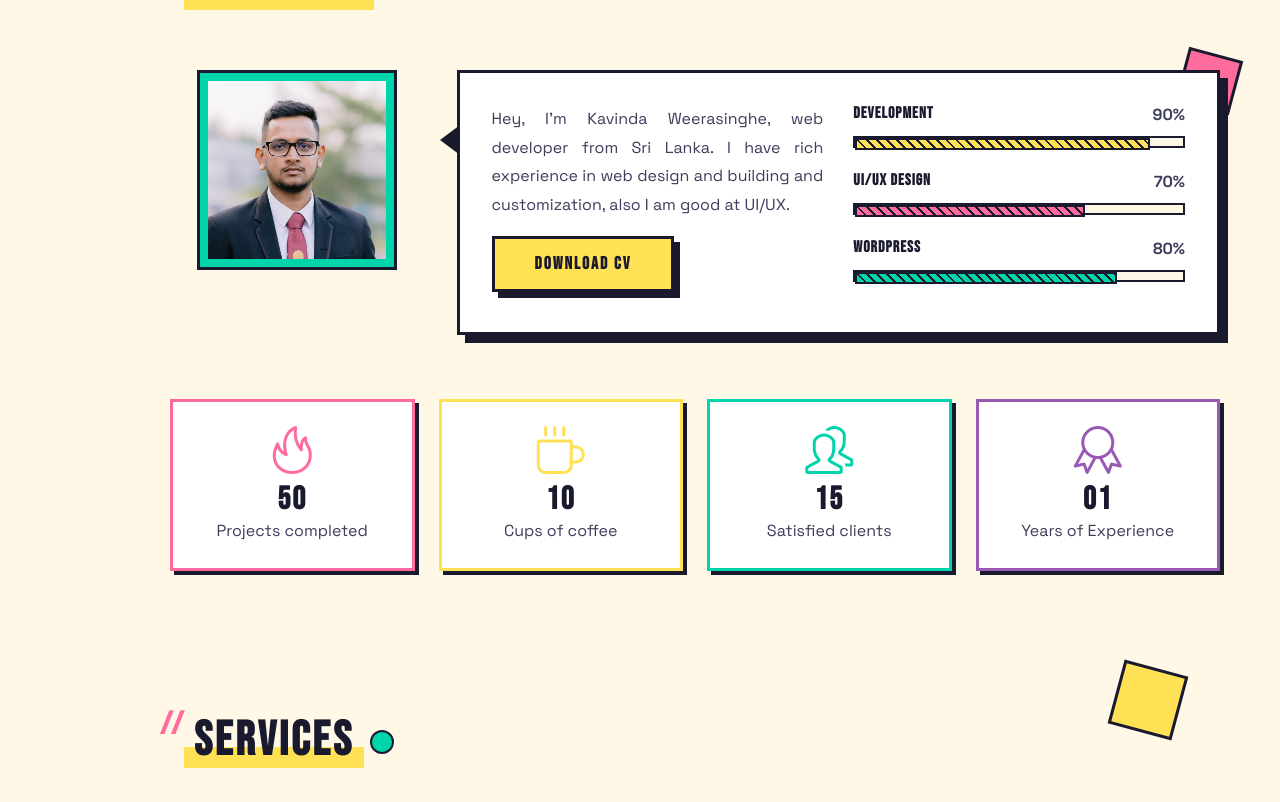
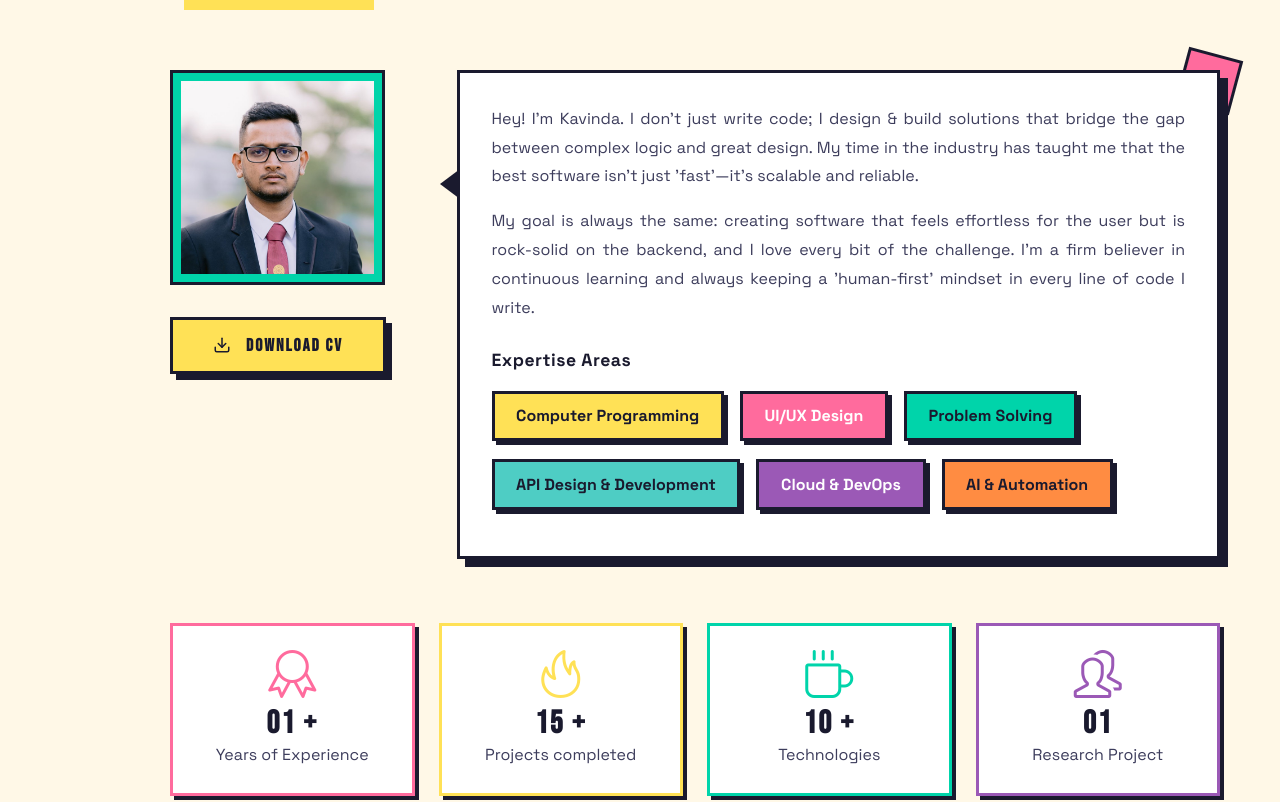
Before and after one commit to foverokavindz/fovero-folio, a React (Vite) app: page / in a window 1280 px wide. Shown: the part 955-1757 px from the top of the page. Built offline with nearby package versions, Linux system fonts and the light colour scheme.

Commit message:
Update About section design and details

```diff
--- a/src/components/about/About.css
+++ b/src/components/about/About.css
@@ -1,3 +1,67 @@
+/* Memphis-style Expertise Areas */
+.about__expertise {
+	margin: 1.5rem 0 0.5rem 0;
+	width: 100%;
+	display: flex;
+	flex-direction: column;
+	align-items: flex-start;
+}
+
+.about__expertise-title {
+	font-size: 1.1rem;
+	font-weight: 700;
+	color: var(--memphis-black);
+	margin-bottom: 0.7rem;
+	letter-spacing: 0.5px;
+}
+
+.about__expertise-list {
+	display: flex;
+	flex-wrap: wrap;
+	gap: 0.7rem 1rem;
+	margin-top: 0.2rem;
+}
+
+.expertise-badge {
+	background: var(--memphis-yellow);
+	color: var(--memphis-black);
+	border: 3px solid var(--memphis-black);
+	padding: 0.55rem 1.35rem 0.55rem 1.35rem;
+	font-family: var(--body-font);
+	font-weight: var(--font-bold);
+	cursor: pointer;
+	margin-bottom: 0.4rem;
+	display: inline-block;
+	position: relative;
+	z-index: 1;
+	box-shadow: var(--shadow-sm);
+}
+
+.expertise-badge:nth-child(2) {
+	background: var(--memphis-pink);
+	color: #fff;
+}
+.expertise-badge:nth-child(3) {
+	background: var(--memphis-teal);
+	color: var(--memphis-black);
+}
+.expertise-badge:nth-child(4) {
+	background: var(--memphis-blue);
+	color: var(--memphis-black);
+}
+.expertise-badge:nth-child(5) {
+	background: var(--memphis-purple);
+	color: #fff;
+}
+.expertise-badge:nth-child(6) {
+	background: var(--memphis-orange);
+	color: var(--memphis-black);
+}
+.expertise-badge:hover {
+	transform: translate(-3px, -3px);
+	box-shadow: 8px 8px 0px var(--memphis-black);
+	transition: all 0.2s ease;
+}
 /* MEMPHIS DESIGN - ABOUT SECTION */
 .about__container {
 	grid-template-columns: 3fr 9fr;
@@ -9,9 +73,11 @@
 	background-color: var(--container-color);
 	border: var(--border-thick);
 	box-shadow: var(--shadow-lg);
-  grid-template-columns: repeat(2, 1fr);
-  column-gap: 1.875rem;
-  align-items: flex-start;
+	/* grid-template-columns: repeat(2, 1fr);
+  column-gap: 1.875rem; */
+	display: flex;
+	flex-direction: column;
+	align-items: stretch;
 	position: relative;
 }
 
@@ -87,35 +153,17 @@
 /* Memphis striped progress bars */
 .development {
 	width: 90%;
-  background: repeating-linear-gradient(
-    45deg,
-    var(--memphis-yellow),
-    var(--memphis-yellow) 5px,
-    var(--memphis-black) 5px,
-    var(--memphis-black) 7px
-  );
+	background: repeating-linear-gradient(45deg, var(--memphis-yellow), var(--memphis-yellow) 5px, var(--memphis-black) 5px, var(--memphis-black) 7px);
 }
 
 .ui__design {
 	width: 70%;
-  background: repeating-linear-gradient(
-    45deg,
-    var(--memphis-pink),
-    var(--memphis-pink) 5px,
-    var(--memphis-black) 5px,
-    var(--memphis-black) 7px
-  );
+	background: repeating-linear-gradient(45deg, var(--memphis-pink), var(--memphis-pink) 5px, var(--memphis-black) 5px, var(--memphis-black) 7px);
 }
 
 .wordpress {
 	width: 80%;
-  background: repeating-linear-gradient(
-    45deg,
-    var(--memphis-teal),
-    var(--memphis-teal) 5px,
-    var(--memphis-black) 5px,
-    var(--memphis-black) 7px
-  );
+	background: repeating-linear-gradient(45deg, var(--memphis-teal), var(--memphis-teal) 5px, var(--memphis-black) 5px, var(--memphis-black) 7px);
 }
 
 .about__boxes {
@@ -187,11 +235,12 @@
 
 .about__img {
 	justify-self: center;
-  width: 200px;
-  height: 200px;
+	width: 215px;
+	height: 215px;
 	border: var(--border-thick);
 	padding: 8px;
 	background: var(--memphis-teal);
+	margin-bottom: 2rem;
 }
 
 .about__box {
@@ -236,3 +285,14 @@
 		grid-template-columns: 1fr;
 	}
 }
+
+.about__info {
+	width: 100%;
+}
+
+.about__image__Wrapper {
+	display: flex;
+	flex-direction: column;
+	align-items: flex-start;
+	justify-content: start;
+}
--- a/src/components/about/About.jsx
+++ b/src/components/about/About.jsx
@@ -20,40 +20,38 @@ const About = () => {
 			<h2 className="section__title">About Me</h2>
 
 			<div className="about__container grid">
+				<div className="about__image__Wrapper">
 					<img src={logo} alt="" className="about__img" />
-        <div className="about__data grid">
-          <div className="about__info">
-            <p className="about__description">
-              Hey, I'm Kavinda Weerasinghe, web developer from Sri Lanka. I have
-              rich experience in web design and building and customization, also
-              I am good at UI/UX.
-            </p>
-            <a
-              href="https://raw.githubusercontent.com/foverokavindz/fovero-folio/main/public/mycv.pdf"
-              download="resume"
-              className="btn"
-            >
+					<a href="https://raw.githubusercontent.com/foverokavindz/fovero-folio/main/public/mycv.pdf" download="resume" className="btn">
+						<svg xmlns="http://www.w3.org/2000/svg" width="18" height="18" viewBox="0 0 24 24" fill="none" stroke="currentColor" strokeWidth="2" strokeLinecap="round" strokeLinejoin="round" style={{ verticalAlign: 'middle', marginRight: '15px' }}>
+							<path d="M21 15v4a2 2 0 0 1-2 2H5a2 2 0 0 1-2-2v-4" />
+							<polyline points="7 10 12 15 17 10" />
+							<line x1="12" y1="15" x2="12" y2="3" />
+						</svg>
 						Download CV
 					</a>
 				</div>
 
-          <div className="about__skills grid">
-            {skillsList.map((skill) => (
-              <div className="skills__data" key={skill.id}>
-                <div className="skills__titles">
-                  <h3 className="skills__name">{skill.name}</h3>
-                  <span className="skills__number">{skill.number}</span>
-                </div>
+				<div className="about__data grid">
+					<div className="about__info">
+						<p className="about__description">Hey! I'm Kavinda. I don't just write code; I design & build solutions that bridge the gap between complex logic and great design. My time in the industry has taught me that the best software isn't just 'fast'—it’s scalable and reliable.</p>
 
-                <div className="skills__bar">
-                  <span className={`skills__percentage ${skill.class}`}></span>
-                </div>
-              </div>
-            ))}
+						<p className="about__description">My goal is always the same: creating software that feels effortless for the user but is rock-solid on the backend, and I love every bit of the challenge. I'm a firm believer in continuous learning and always keeping a 'human-first' mindset in every line of code I write.</p>
+
+						<div className="about__expertise">
+							<h4 className="about__expertise-title">Expertise Areas</h4>
+							<div className="about__expertise-list">
+								<span className="expertise-badge">Computer Programming</span>
+								<span className="expertise-badge">UI/UX Design</span>
+								<span className="expertise-badge">Problem Solving</span>
+								<span className="expertise-badge">API Design & Development</span>
+								<span className="expertise-badge">Cloud & DevOps</span>
+								<span className="expertise-badge">AI & Automation</span>
 							</div>
 						</div>
 					</div>
-
+				</div>
+			</div>
 			<AboutBox />
 		</section>
 	);
--- a/src/components/about/AboutBox.jsx
+++ b/src/components/about/AboutBox.jsx
@@ -1,10 +1,10 @@
 import React from 'react';
 
 const aboutData = [
-  { id: 1, icon: 'icon-fire', title: 50, subtitle: 'Projects completed' },
-  { id: 2, icon: 'icon-cup', title: 10, subtitle: 'Cups of coffee' },
-  { id: 3, icon: 'icon-people', title: 15, subtitle: 'Satisfied clients' },
-  { id: 4, icon: 'icon-badge', title: '01', subtitle: 'Years of Experience' },
+	{ id: 4, icon: 'icon-badge', title: '01 +', subtitle: 'Years of Experience' },
+	{ id: 1, icon: 'icon-fire', title: '15 +', subtitle: 'Projects completed' },
+	{ id: 2, icon: 'icon-cup', title: '10 +', subtitle: 'Technologies' },
+	{ id: 3, icon: 'icon-people', title: '01', subtitle: 'Research Project' },
 ];
 
 const AboutBox = () => {
```
Lines whose indentation alone changed are shown as unchanged.
